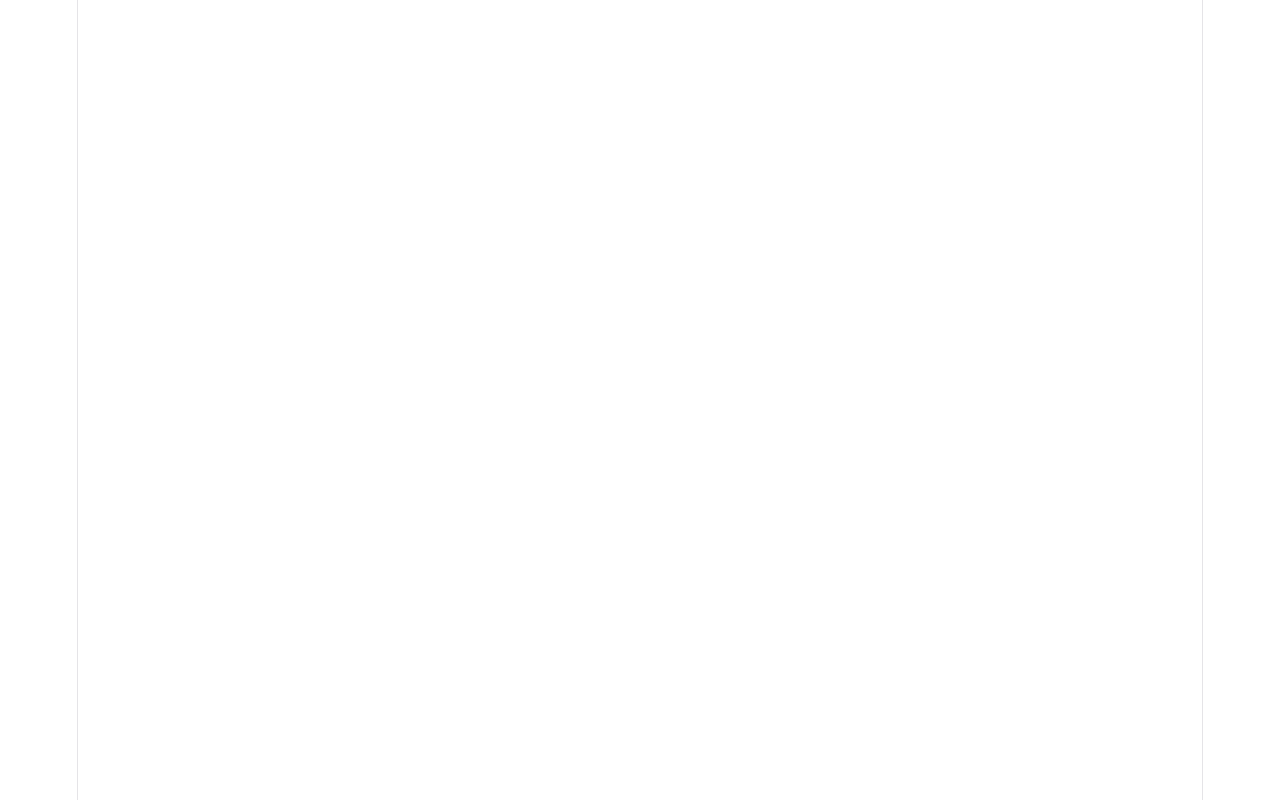
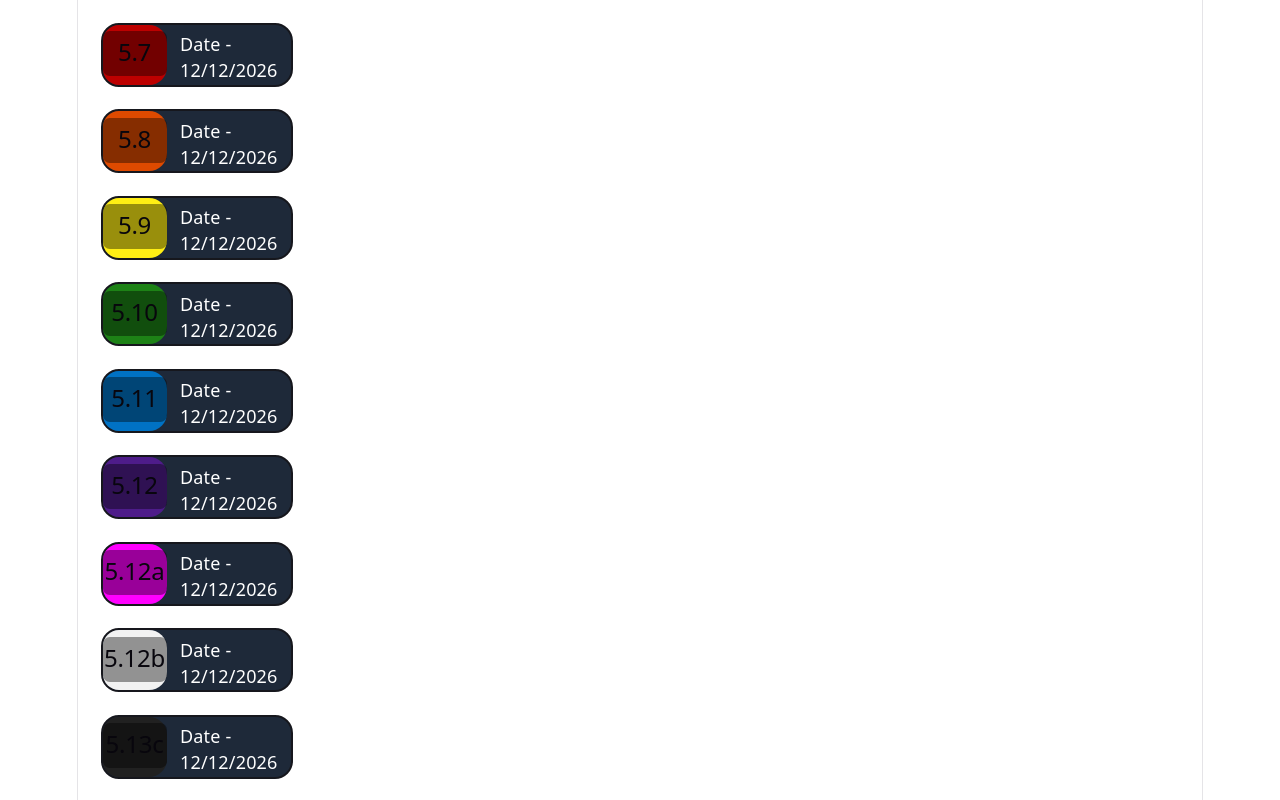
Before and after one commit to gcwillis/RouteTracker, a React (Vite) app in the folder RouteTracker.React/: page / in a window 1280 px wide. Built offline with nearby package versions, Linux system fonts and the light colour scheme.

Commit message:
added tailwind and created a new tile component

```diff
--- a/RouteTracker.React/package.json
+++ b/RouteTracker.React/package.json
@@ -15,6 +15,7 @@
   },
   "devDependencies": {
     "@eslint/js": "^10.0.1",
+    "@tailwindcss/vite": "^4.3.3",
     "@types/node": "^24.13.2",
     "@types/react": "^19.2.17",
     "@types/react-dom": "^19.2.3",
@@ -23,6 +24,7 @@
     "eslint-plugin-react-hooks": "^7.1.1",
     "eslint-plugin-react-refresh": "^0.5.3",
     "globals": "^17.7.0",
+    "tailwindcss": "^4.3.3",
     "typescript": "~6.0.2",
     "typescript-eslint": "^8.62.0",
     "vite": "^8.1.1"
--- /dev/null
+++ b/RouteTracker.React/src/Components/RouteTile.tsx
@@ -0,0 +1,27 @@
+type TileProps = {
+    grade: string
+    color: string
+    date: string
+    setter: string
+    location: string
+}
+
+function RouteTile(props: TileProps) {
+    return (
+        <div className="mt-5 ml-5 box-border flex h-[5vw] w-[15vw] overflow-hidden rounded-2xl border-2 border-[#16171d] bg-gray-800 transition-colors hover:border-white">
+            <div
+                className="flex h-full w-[5vw] items-center justify-center rounded-r-2xl pt-1.5"
+                style={{ backgroundColor: props.color }}
+            >
+                <h2 className="h-10 w-15 rounded-md bg-black/40 pt-1.5">{props.grade}</h2>
+            </div>
+            <div className="ml-3 pt-1.5 text-left text-white">
+                <h3>Date - {props.date}</h3>
+                <h3>Setter - {props.setter}</h3>
+                <h3>Location - {props.location}</h3>
+            </div>
+        </div>
+    )
+}
+
+export default RouteTile
--- a/RouteTracker.React/src/Pages/HomePage.tsx
+++ b/RouteTracker.React/src/Pages/HomePage.tsx
@@ -1,7 +1,27 @@
+import RouteTile from "../Components/RouteTile"
+
+const red = "#BD0000"
+const orange = "#DE4A00"
+const yellow = "#FFEE14"
+const green = "#1D8216"
+const blue = "#0072C4"
+const purple = "#4E1C8A"
+const pink = "#FF00FF"
+const white = "#F2F2F2"
+const black = "#212121"
 
 function HomePage() {
     return (
         <>
+            <RouteTile grade="5.7" color={red} date="12/12/2026" setter="bob" location="Line 40" />
+            <RouteTile grade="5.8" color={orange} date="12/12/2026" setter="bob" location="Line 40" />
+            <RouteTile grade="5.9" color={yellow} date="12/12/2026" setter="bob" location="Line 40" />
+            <RouteTile grade="5.10" color={green} date="12/12/2026" setter="bob" location="Line 40" />
+            <RouteTile grade="5.11" color={blue} date="12/12/2026" setter="bob" location="Section 4" />
+            <RouteTile grade="5.12" color={purple} date="12/12/2026" setter="bob" location="Line 40" />
+            <RouteTile grade="5.12a" color={pink} date="12/12/2026" setter="bob" location="Line 40" />
+            <RouteTile grade="5.12b" color={white} date="12/12/2026" setter="bob" location="Line 40" />
+            <RouteTile grade="5.13c" color={black} date="12/12/2026" setter="bob" location="Line 40" />
         </>
     )
 }
--- a/RouteTracker.React/src/index.css
+++ b/RouteTracker.React/src/index.css
@@ -1,3 +1,5 @@
+@import "tailwindcss";
+
 :root {
   --text: #6b6375;
   --text-h: #08060d;
--- a/RouteTracker.React/vite.config.ts
+++ b/RouteTracker.React/vite.config.ts
@@ -1,9 +1,10 @@
 import { defineConfig } from 'vite'
 import react from '@vitejs/plugin-react'
+import tailwindcss from '@tailwindcss/vite'
 
 // https://vite.dev/config/
 export default defineConfig({
-  plugins: [react()],
+  plugins: [react(), tailwindcss()],
   server: {
     proxy: {
       '/api': {
```
Also changed, not shown: 2 other files (tests, documents, lock files or other folders).
